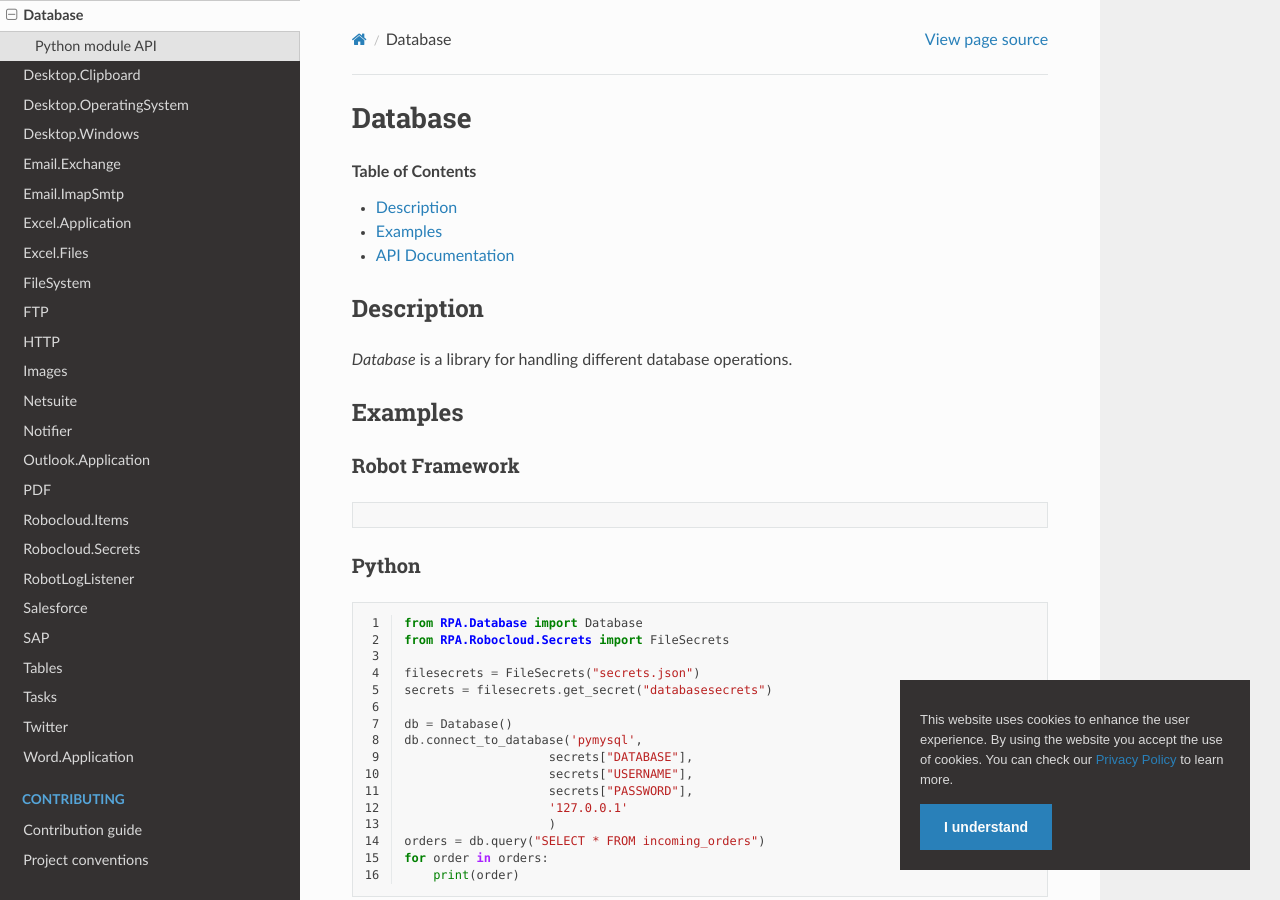
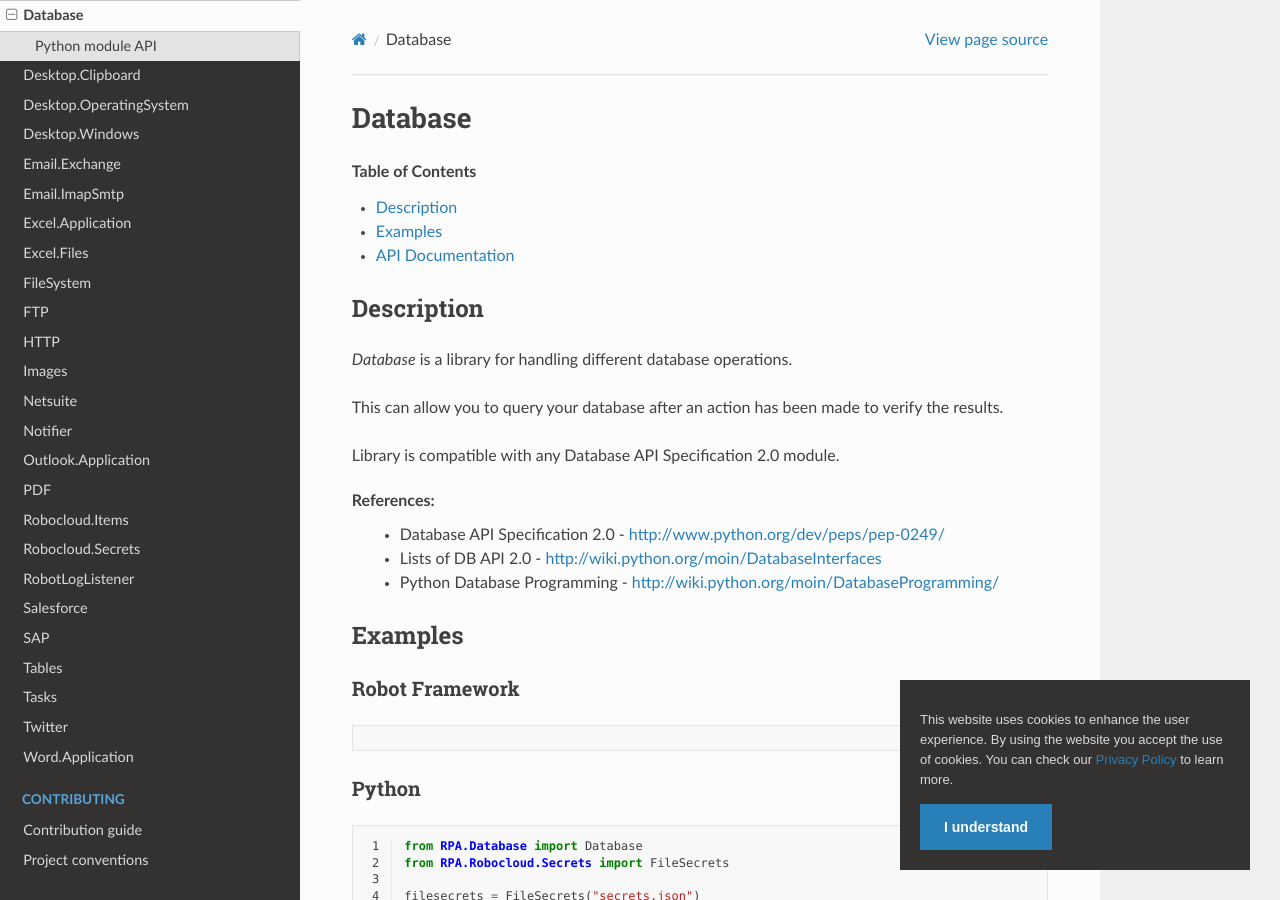
Before and after one commit to coderprovider/Framework-RPA, a Sphinx documentation site: the page built from docs/source/libraries/database/index.rst, in a window 1280 px wide and 900 px high. Built offline with Sphinx 7.4.7 and the Read the Docs theme 2.0.0, drawn with Linux system fonts in a browser that asks for light colours; pages that are not in the unit, such as notebooks, are missing from menus.

Commit message:
database: update docs

```diff
--- a/docs/source/libraries/database/index.rst
+++ b/docs/source/libraries/database/index.rst
@@ -11,6 +11,15 @@ Description
 ***********
 
 `Database` is a library for handling different database operations.
+
+This can allow you to query your database after an action has been made to verify the results.
+
+Library is compatible with any Database API Specification 2.0 module.
+
+References:
+    + Database API Specification 2.0 - http://www.python.org/dev/peps/pep-0249/
+    + Lists of DB API 2.0 - http://wiki.python.org/moin/DatabaseInterfaces
+    + Python Database Programming - http://wiki.python.org/moin/DatabaseProgramming/
 
 ********
 Examples
```
